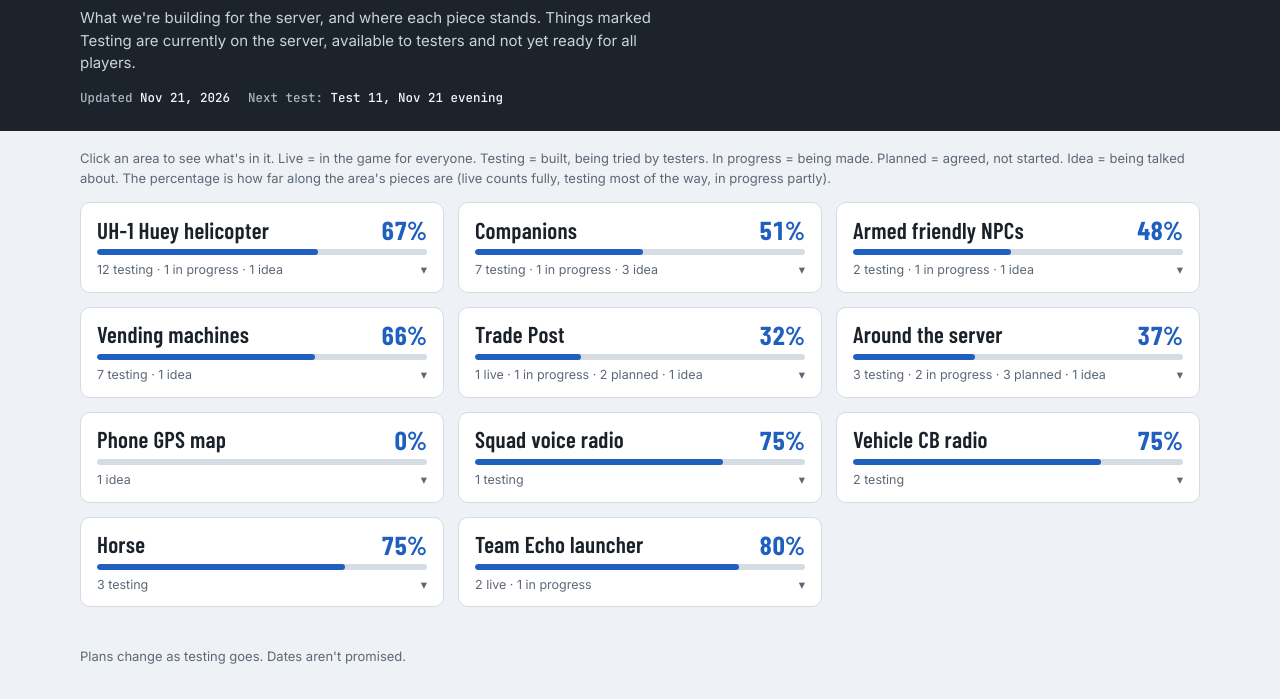
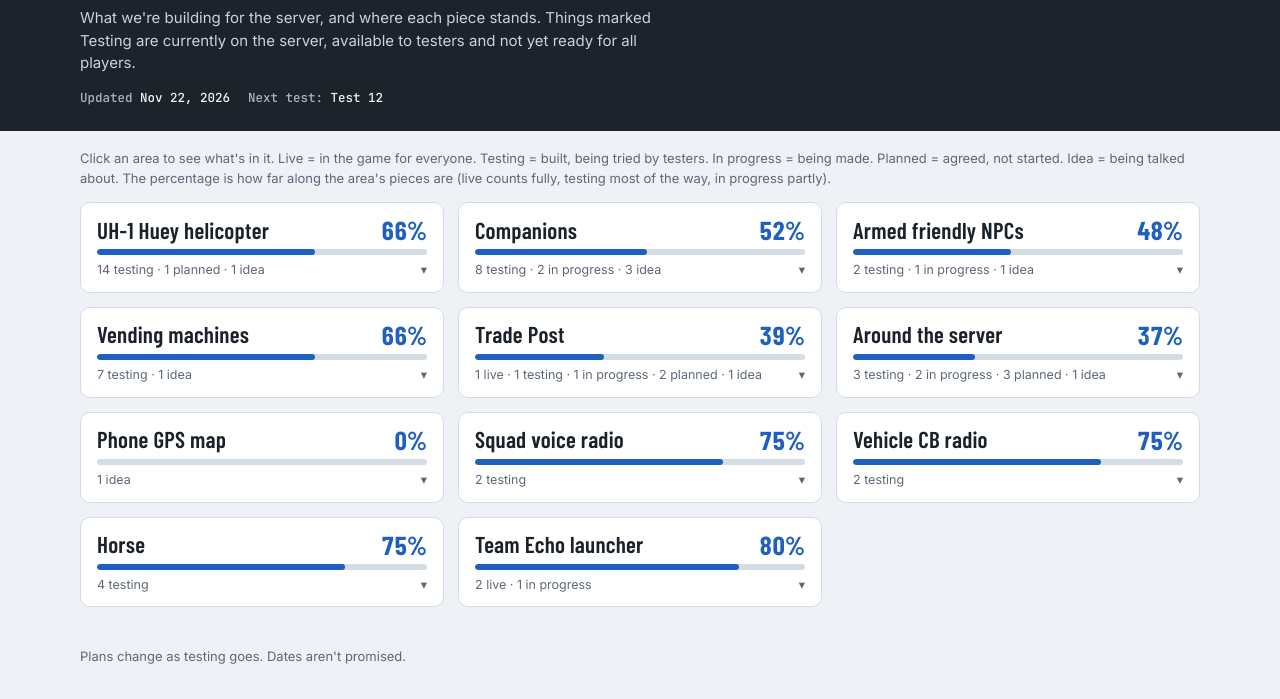
Before and after one commit to DeltaLima69/team-echo-progress, a plain HTML site: page index.html in a window 1280 px wide. Shown: the part 119-818 px from the top of the page. Drawn offline with nearby package versions, Linux system fonts and the light colour scheme.

Commit message:
Update mod progress page

```diff
--- a/index.html
+++ b/index.html
@@ -97,8 +97,8 @@ footer { color: var(--muted); font-size: 13px; padding-block: 0 32px; }
 
 <script>
 const DATA = {
-  updated: "Nov 21, 2026",
-  next: "Test 11, Nov 21 evening",
+  updated: "Nov 22, 2026",
+  next: "Test 12",
   areas: [
     { name: "UH-1 Huey helicopter", sum: "A flyable Huey with its own controls, cockpit and sound. Testers only for now.", items: [
       ["Flying, startup and engine sound", "test", "Full spool-up before takeoff"],
@@ -110,10 +110,12 @@ const DATA = {
       ["Real passenger seats", "test", ""],
       ["Stays on the server after restarts", "test", ""],
       ["Switch panel between the front seats", "test", "Click the switches with the mouse; lights show what is on"],
-      ["Roof windows", "work", "Square glass windows in the roof"],
+      ["Roof windows", "test", "Square glass windows in the roof"],
       ["Landing light modes", "test", "Off, red, ground and full landing light"],
       ["Rappel from the back seats", "test", "Hold F at the door when low and slow"],
       ["Fuel cans and gas pumps", "test", "Two cans under the rear seats, fill up at pumps"],
+      ["Gentler landings", "test", "No more hopping after a hard landing"],
+      ["Gun racks, one gun per back seat", "plan", ""],
       ["Heater that keeps everyone inside warm", "idea", ""]
     ]},
     { name: "Companions", sum: "Pets and a mech that follow you, fight for you and ride with you.", items: [
@@ -124,6 +126,8 @@ const DATA = {
       ["Mech upgrade", "test", "Lights, kick and arm cannon"],
       ["Mech aims and fires its guns properly", "work", "Gun fire is visible and audible now; aiming is next"],
       ["Mechs stay out of the trade post and HQ", "test", "They wait in line at the sale lot"],
+      ["Mechs never hurt other players outside PvP zones", "test", ""],
+      ["Lockable mech storage", "work", ""],
       ["Store, pick up and revive companions", "test", "At the companion machine"],
       ["Carry a wolf as an inventory item", "idea", ""],
       ["Wolf fetch: throw a bone and it brings it back", "idea", ""],
@@ -147,6 +151,7 @@ const DATA = {
     ]},
     { name: "Trade Post", sum: "Vendors and life at the player trade post.", items: [
       ["Bartender", "live", "Buy and sell drinks"],
+      ["Triage doorway cleans your clothes", "test", ""],
       ["Armory and vehicle vendors", "work", "Fixing their buy lists"],
       ["What each vendor sells", "plan", "Being decided"],
       ["Farmer's market", "idea", "Sell produce in bulk, buy food, with custom quests"],
@@ -167,7 +172,8 @@ const DATA = {
       ["Hold your phone and left click to bring up a map", "idea", "The whole map, only slightly zoomed in so landmarks are easy to read, with your rough location"]
     ]},
     { name: "Squad voice radio", sum: "A radio for talking with your squad.", items: [
-      ["Voice chat with your squad from anywhere on the server", "test", "Carry a phone; you don't have to be near them"]
+      ["Voice chat with your squad from anywhere on the server", "test", "Carry a phone; you don't have to be near them"],
+      ["Push to talk with five channels", "test", "Hold ; to talk, [ and ] change channel"]
     ]},
     { name: "Vehicle CB radio", sum: "A CB radio for vehicles.", items: [
       ["CB radio for your vehicle, bought at a mechanic", "test", "5 channels; clear inside, muffled outside"],
@@ -176,7 +182,8 @@ const DATA = {
     { name: "Horse", sum: "A horse companion you can ride.", items: [
       ["Ride your horse", "test", "Walk, trot and gallop"],
       ["Walks at your side when you're on foot", "test", ""],
-      ["Buy a horse and a saddle", "test", "At the Companion Hub; no saddle means walk only"]
+      ["Buy a horse and a saddle", "test", "At the Companion Hub; no saddle means walk only"],
+      ["Stays where you leave it; lead it by the head", "test", ""]
     ]},
     { name: "Team Echo launcher", sum: "One launcher that keeps your mods up to date.", items: [
       ["Self-updating launcher", "live", "Update & Launch gets you the newest files"],
```
